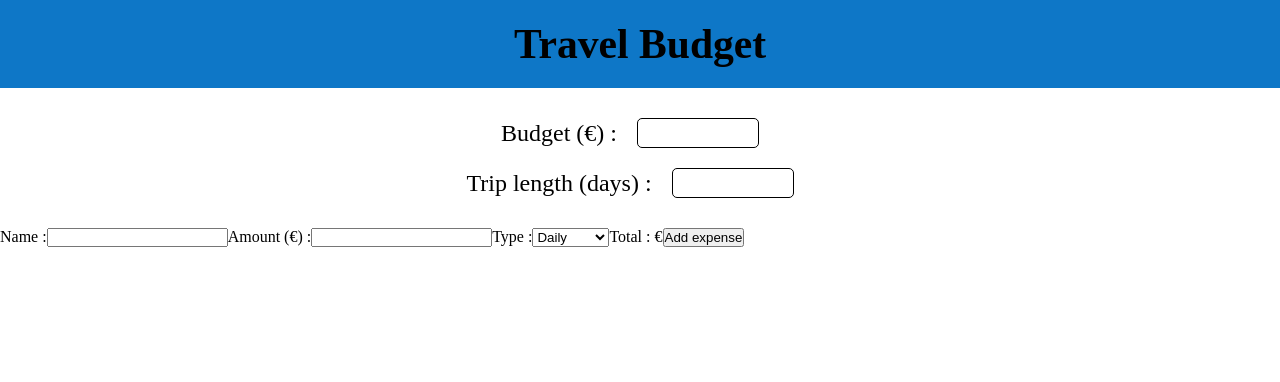
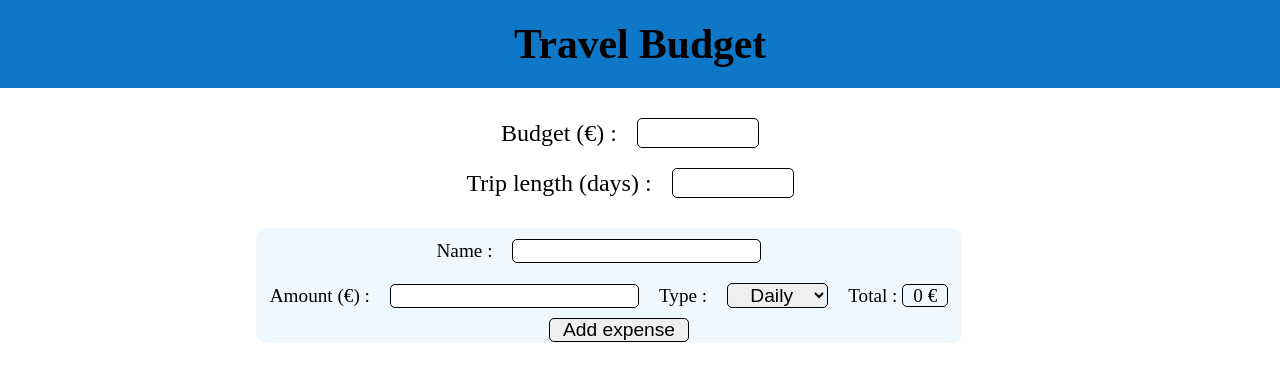
Before and after one commit to JordanDonguy/travelbudget, a React (Create React App) app: page / in a window 1280 px wide. Shown: the top 382 px of the page. Built offline with nearby package versions, Linux system fonts and the light colour scheme.

Commit message:
Add handleSubmit to the addExpenseForm and create a addExpenseForm.module.css

```diff
--- a/src/features/expenses/addExpenseForm/addExpenseForm.js
+++ b/src/features/expenses/addExpenseForm/addExpenseForm.js
@@ -1,13 +1,16 @@
 import react, { useState } from "react";
-import { useSelector } from "react-redux";
+import { useSelector, useDispatch } from "react-redux";
 import { selectDays } from "../../budget/budgetSlice";
+import styles from './addExpenseForm.module.css';
+import { addExpense } from "../expensesSlice";
 
 export default function AddExpenseForm() {
     const [name, setName] = useState('');
     const [type, setType] = useState('Daily');
     const [amount, setAmount] = useState('');
-    const [total, setTotal] = useState('');
+    const [total, setTotal] = useState(0);
     const days = Object.values(useSelector(selectDays));
+    const dispatch = useDispatch();
 
     function handleAmountChange(e) {
         setAmount(e.currentTarget.value);
@@ -29,20 +32,34 @@ export default function AddExpenseForm() {
 
     function handleSubmit(e) {
         e.preventDefault();
-    }
-
+        let id = Math.floor(Math.random() * 1000)
+        dispatch(addExpense({
+            id: id,
+            name: name,
+            amount: amount,
+            total: total,
+            type: type
+        }));
+        setName('');
+        setAmount('');
+        setTotal(0);
+    };
 
     return (
+        <div >
+            <form onSubmit={handleSubmit} className={styles['expense-form']}>
                 <div>
-            <form onSubmit={handleSubmit}>
                     <label>Name :</label>
                     <input
                     id="name"
                     type="text"
                     value={name}
                     onChange={(e) => setName(e.currentTarget.value)}
+                    className={styles.input}
                     required
                     />
+                </div>
+                <div>
                     <label>Amount (€) :</label>
                     <input
                     id="amount"
@@ -50,15 +67,19 @@ export default function AddExpenseForm() {
                     step="0.1"
                     value={amount}
                     onChange={handleAmountChange}
+                    className={styles.input}
                     required
                     />
+                </div>
+                <div>
                     <label>Type :</label>
-                <select id="type" value={type} onChange={handleTypeChange}>
+                    <select id="type" value={type} onChange={handleTypeChange} className={styles.input}>
                         <option key="a" value="Daily">Daily</option>
                         <option key="b" value="One-time">One-time</option>
                     </select>
-                <label>Total : {total} €</label>
-                <button>Add expense</button>
+                </div>
+                <label>Total : <span  className={styles.total}>{total} €</span></label>
+                <button className={styles.button}>Add expense</button>
             </form>
         </div>
     )
--- /dev/null
+++ b/src/features/expenses/addExpenseForm/addExpenseForm.module.css
@@ -0,0 +1,43 @@
+.expense-form {
+    display: flex;
+    justify-content: center;
+    align-items: center;
+    flex-wrap: wrap;
+    background-color: aliceblue;
+    width: 55vw;
+    margin: 0px 20%;
+    border: solid 1px aliceblue;
+    border-radius: 10px;
+    font-size: 1.2rem;
+}
+
+.input {
+    min-width: 100px;
+    margin: 10px 20px;
+    border: 1px solid black;
+    border-radius: 5px;
+    text-align: center;
+    font-size: 1.2rem;
+}
+
+.total {
+    border: solid 1px black;
+    border-radius: 5px;
+    padding: 0px 10px;
+}
+
+.button {
+    width: 140px;
+    margin: 0px 0px 0px 20px;
+    border: 1px solid black;
+    border-radius: 5px;
+    font-size: 1.2rem;
+}
+
+.button:hover {
+    background-color: rgb(224, 223, 223);
+}
+
+.button:active {
+    background-color: rgb(206, 205, 205);
+}
--- a/src/features/expenses/expensesSlice.js
+++ b/src/features/expenses/expensesSlice.js
@@ -13,5 +13,6 @@ export const expensesSlice = createSlice({
     }
 });
 
+export const selectExpenses = (state) => state.expenses;
 export const {addExpense} = expensesSlice.actions;
 export default expensesSlice.reducer;
```
Lines whose indentation alone changed are shown as unchanged.
